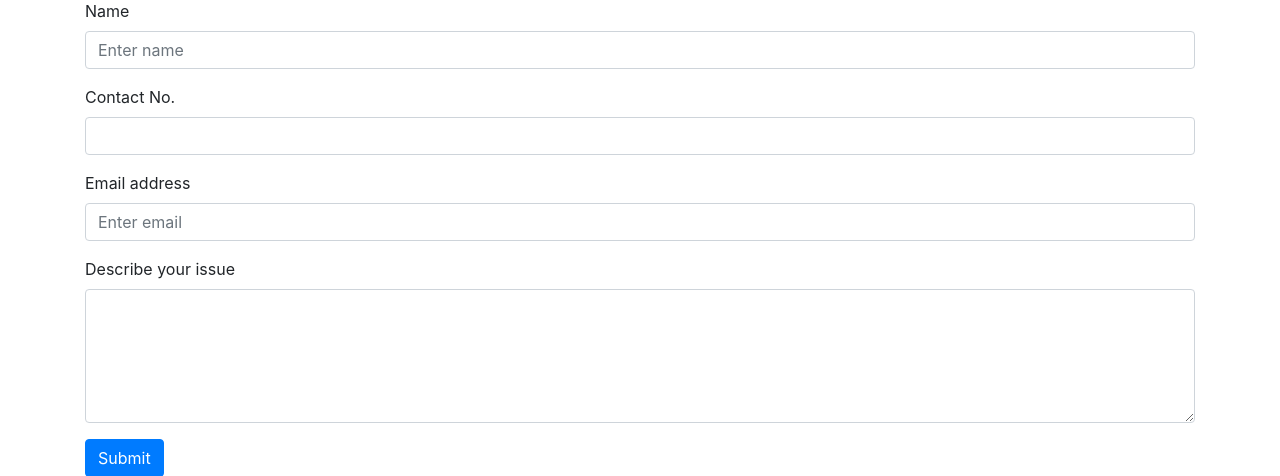
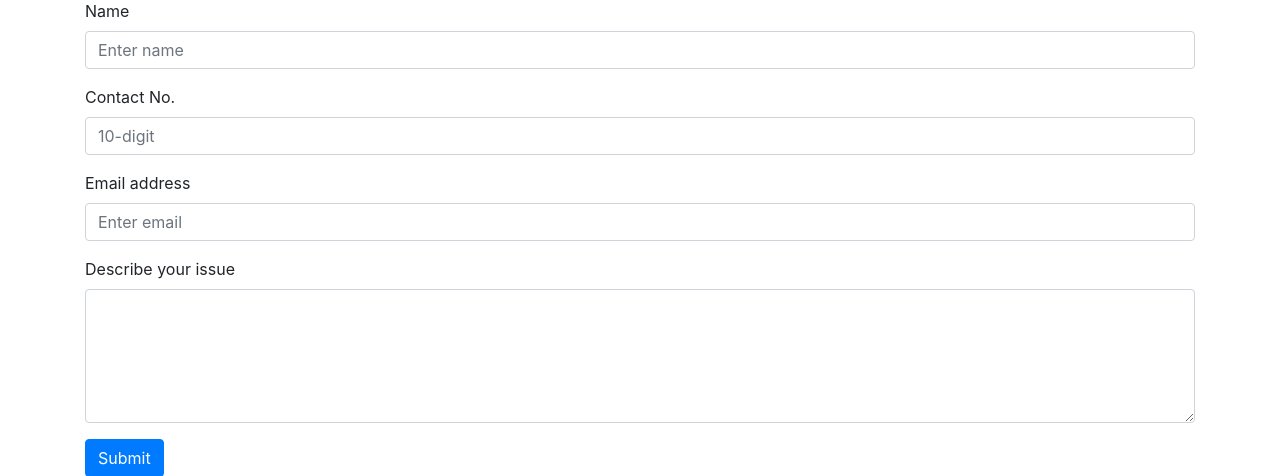
Before and after one commit to NayanJain09/Blogdicted, a Django app: page /contact in a window 1280 px wide. Shown: the part 119-595 px from the top of the page. Run offline with Django 3.2, Linux system fonts and the light colour scheme; some libraries are stand-ins or nearby versions.

Commit message:
Check for Contact number added

```diff
--- a/templates/home/contact.html
+++ b/templates/home/contact.html
@@ -12,7 +12,7 @@
             </div>
             <div class="form-group">
                 <label for="phone" >Contact No.</label>
-                <input type="phone" class="form-control" id="phone" name="phone" required>
+                <input type="tel" class="form-control" id="phone" name="phone" placeholder="10-digit" pattern="[0-9]{10}" required>
             </div>
             <div class="form-group">
               <label for="email">Email address</label>
```
